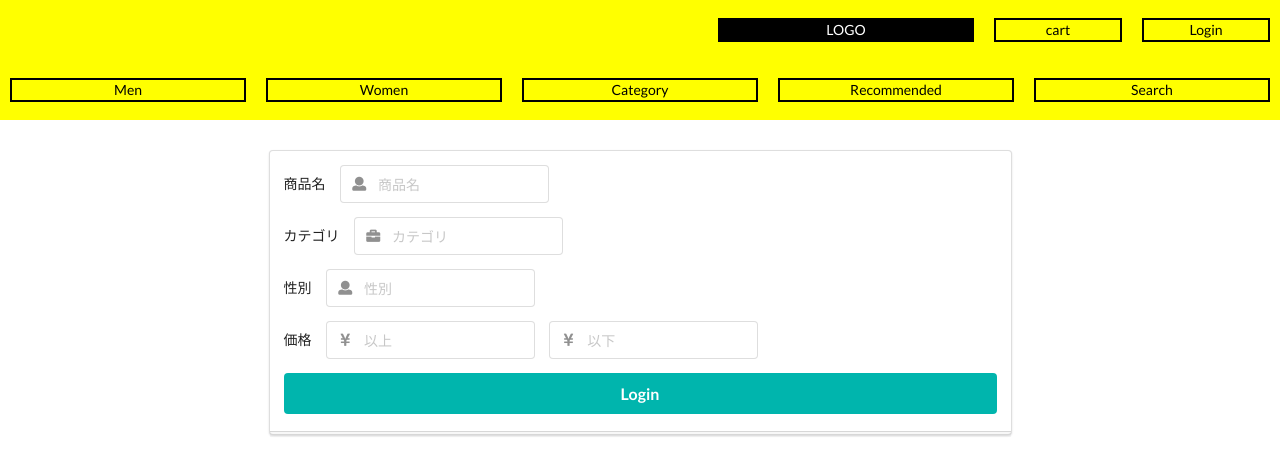
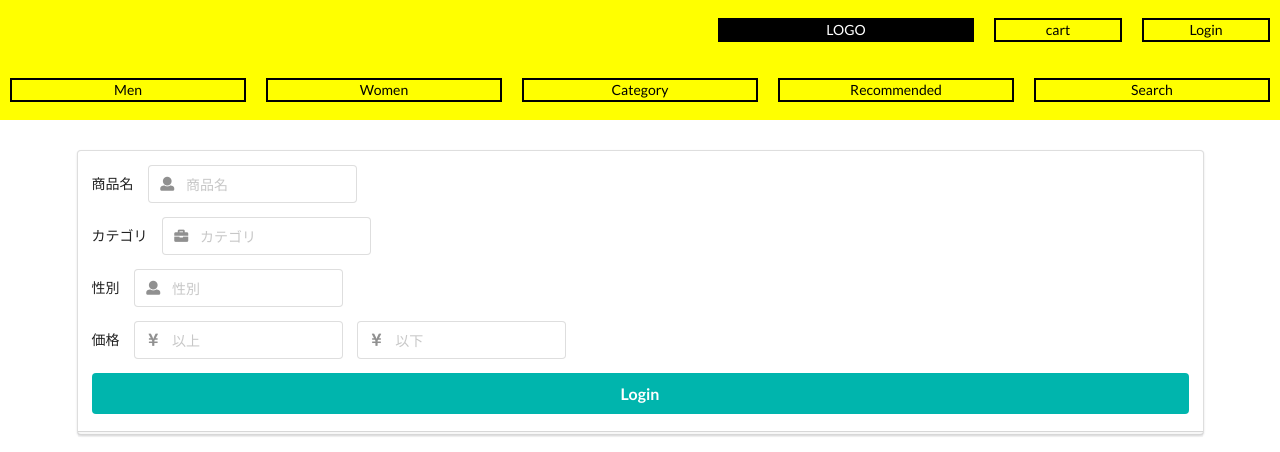
Before and after one commit to taichi-k/teamlab_view_demo, a plain HTML site: page search.html in a window 1280 px wide. Shown: the top 452 px of the page. Drawn offline with nearby package versions, Linux system fonts and the light colour scheme; grey boxes are pictures that could not be loaded.

Commit message:
third commit

```diff
--- a/search.html
+++ b/search.html
@@ -20,7 +20,7 @@
 
   <div class="ui main stackable container">
 
-    <form class="ui my_margin side_margin form">
+    <form class="ui my_margin form">
      <div class="ui stacked segment">
 
        <div class="inline centered fields">
```
